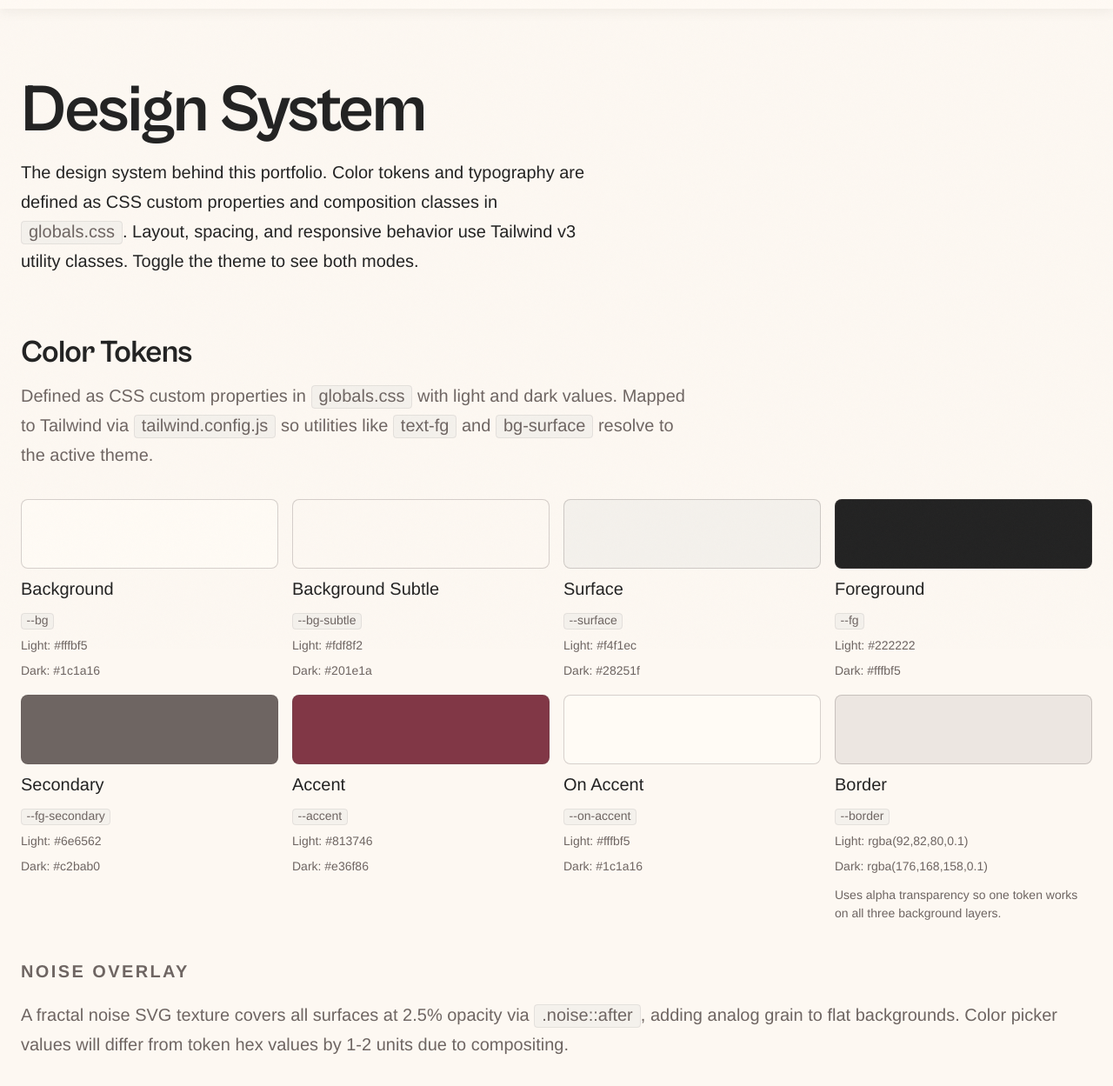
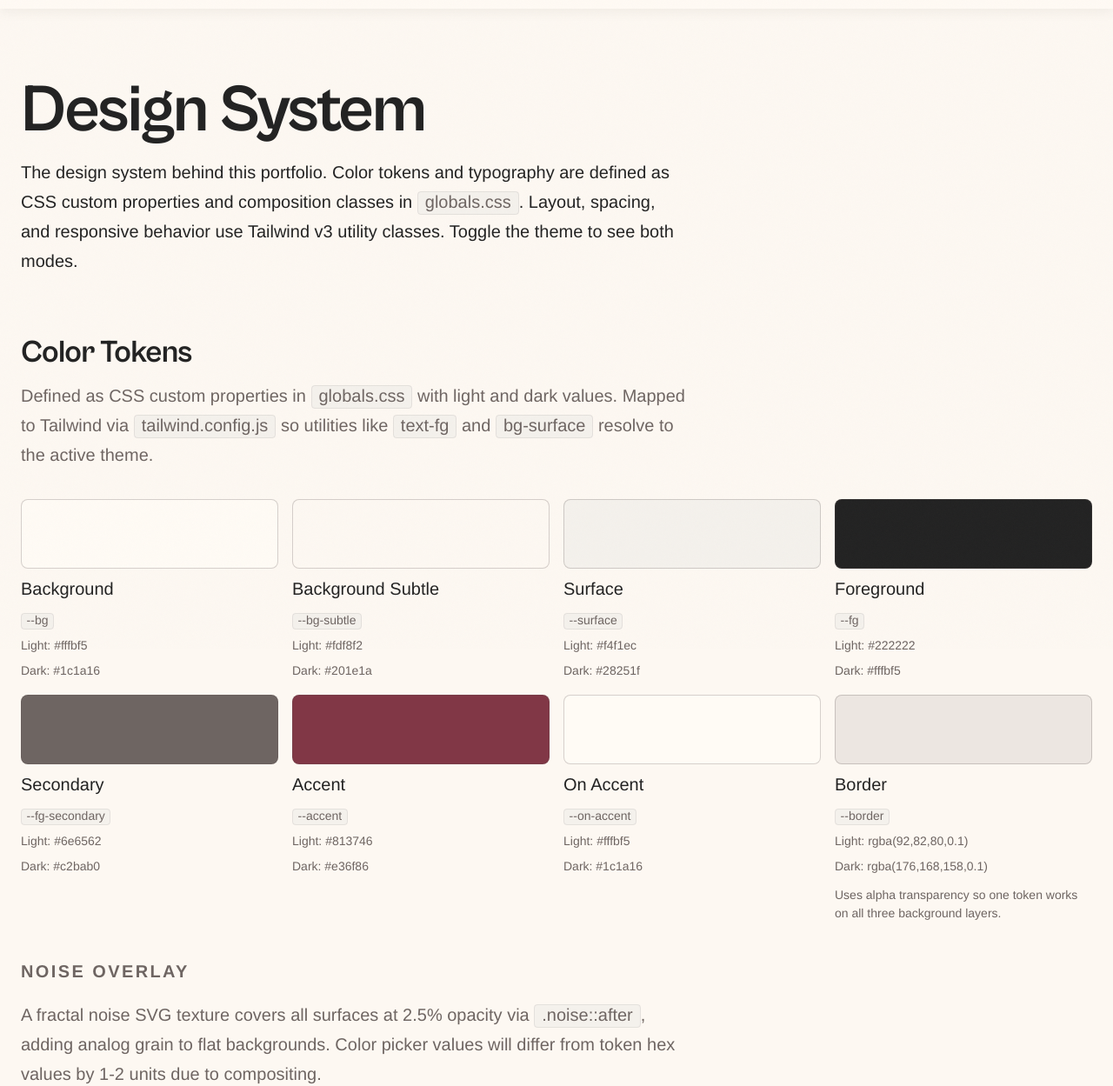
Before and after one commit to robjonesdesigns/portfolio, an Astro site: page /design-system in a window 1280 px wide. Shown: the part 54-1303 px from the top of the page at 87% size. Built offline with nearby package versions, Linux system fonts and the light colour scheme; Astro itself is replaced by a stand-in of ours.

Commit message:
fix: intro and noise text constrained to max-w-3xl

```diff
--- a/src/pages/design-system.astro
+++ b/src/pages/design-system.astro
@@ -50,7 +50,7 @@ const spacingSteps = [
         {/* Header */}
         <div class="mb-16" data-animate-y>
           <h1 class="type-display-xl mb-4">Design System</h1>
-          <p class="type-body max-w-2xl">
+          <p class="type-body max-w-3xl">
             The design system behind this portfolio. Color tokens and typography are defined as CSS custom properties and composition classes in <code>globals.css</code>. Layout, spacing, and responsive behavior use Tailwind v3 utility classes. Toggle the theme to see both modes.
           </p>
         </div>
@@ -78,7 +78,7 @@ const spacingSteps = [
           {/* Noise overlay note */}
           <div class="mt-10 mb-10">
             <p class="type-label mb-4">Noise overlay</p>
-            <p class="type-body text-fg-secondary">A fractal noise SVG texture covers all surfaces at 2.5% opacity via <code>.noise::after</code>, adding analog grain to flat backgrounds. Color picker values will differ from token hex values by 1-2 units due to compositing.</p>
+            <p class="type-body text-fg-secondary max-w-3xl">A fractal noise SVG texture covers all surfaces at 2.5% opacity via <code>.noise::after</code>, adding analog grain to flat backgrounds. Color picker values will differ from token hex values by 1-2 units due to compositing.</p>
           </div>
 
         </section>
```
